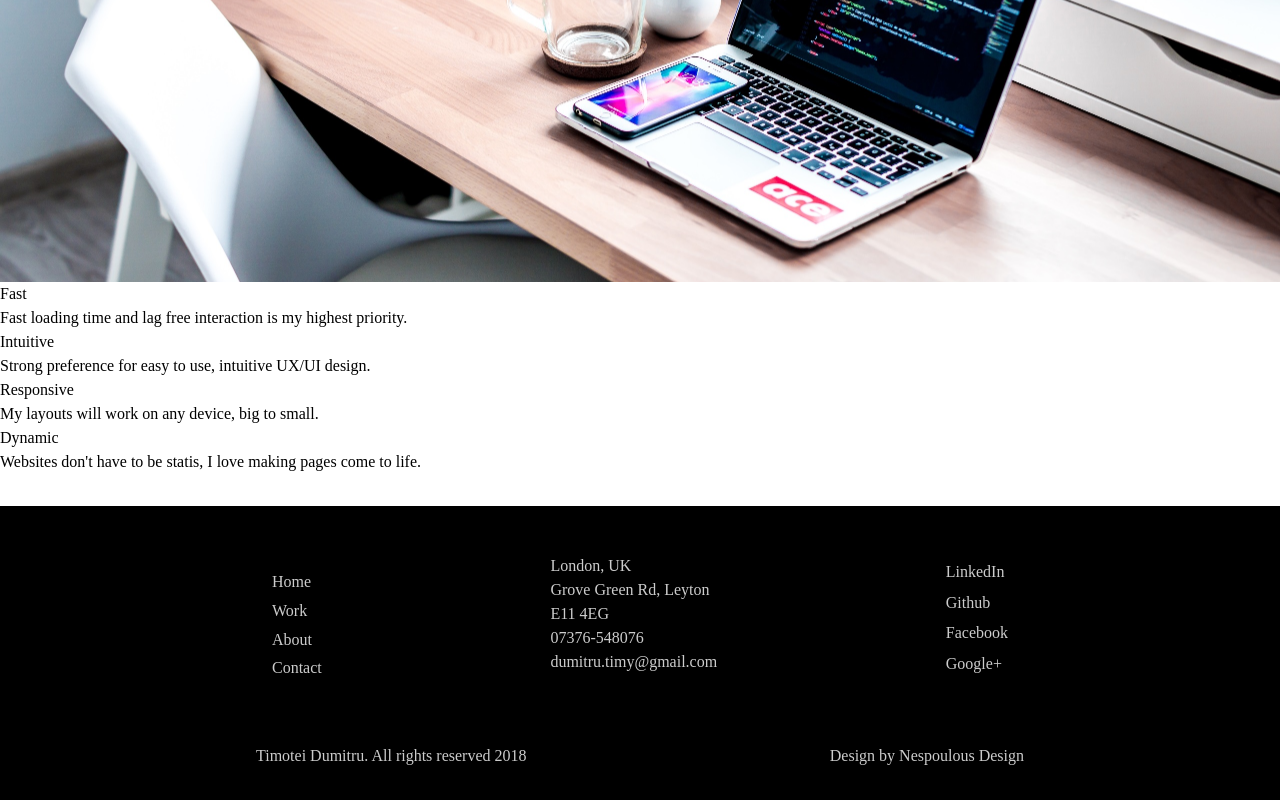
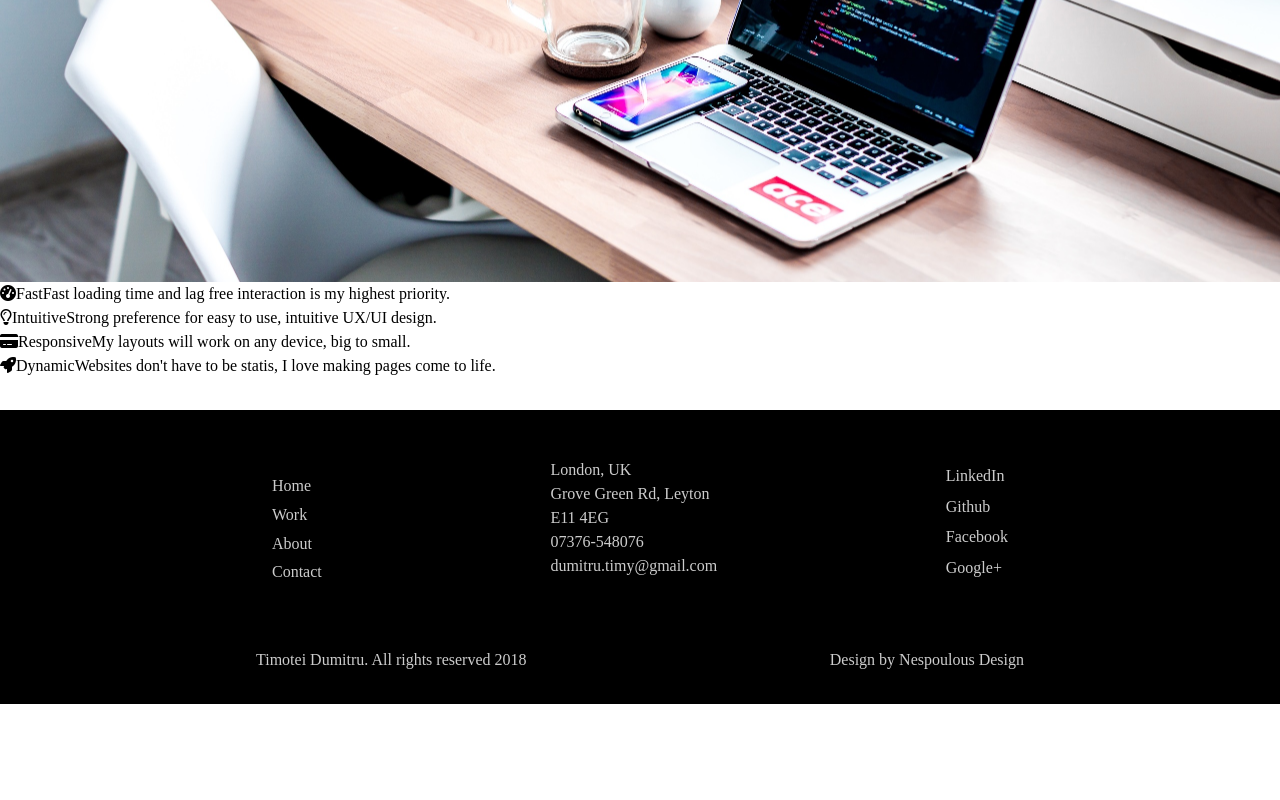
Before and after one commit to timoteidumitru/Last_Version_CV, a React (Create React App) app: page /about in a window 1280 px wide. Shown: the part 870-1670 px from the top of the page. After the commit the page ends 1574 px from the top, so only its background shows below. Built offline with nearby package versions, Linux system fonts and the light colour scheme.

Commit message:
restructure the content of about page

```diff
--- a/src/components/about/Squares.js
+++ b/src/components/about/Squares.js
@@ -3,37 +3,49 @@ import React from 'react'
 export default function Square() {
   return (
     <div>
-      <div className="item-about clock">
+      <div className="item-about">
+        <span className="clock">
+          <i class="fas fa-tachometer-alt"></i>
+        </span>
         <span className="item-abut-title">
           Fast
         </span>
-        <div className="item-about-message">
+        <span className="item-about-message">
           Fast loading time and lag free interaction is my highest priority.
-        </div>
+        </span>
       </div>
-      <div className="item-about bulb">
+      <div className="item-about">
+        <span className="bulb">
+          <i class="far fa-lightbulb"></i>
+        </span>
         <span className="item-abut-title">
           Intuitive
         </span>
-        <div className="item-about-message">
+        <span className="item-about-message">
           Strong preference for easy to use, intuitive UX/UI design.
-        </div>
+        </span>
       </div>
-      <div className="item-about computer">
+      <div className="item-about">
+        <span className="computer">
+          <i class="fas fa-credit-card"></i>
+        </span>
         <span className="item-abut-title">
           Responsive
         </span>
-        <div className="item-about-message">
+        <span className="item-about-message">
           My layouts will work on any device, big to small.
-        </div>
+        </span>
       </div>
-      <div className="item-about rocket">
+      <div className="item-about">
+        <span className="rocket">
+          <i class="fas fa-rocket"></i>
+        </span>
         <span className="item-abut-title">
           Dynamic
         </span>
-        <div className="item-about-message">
+        <span className="item-about-message">
           Websites don't have to be statis, I love making pages come to life.
-        </div>
+        </span>
       </div>
     </div>
   )
```
